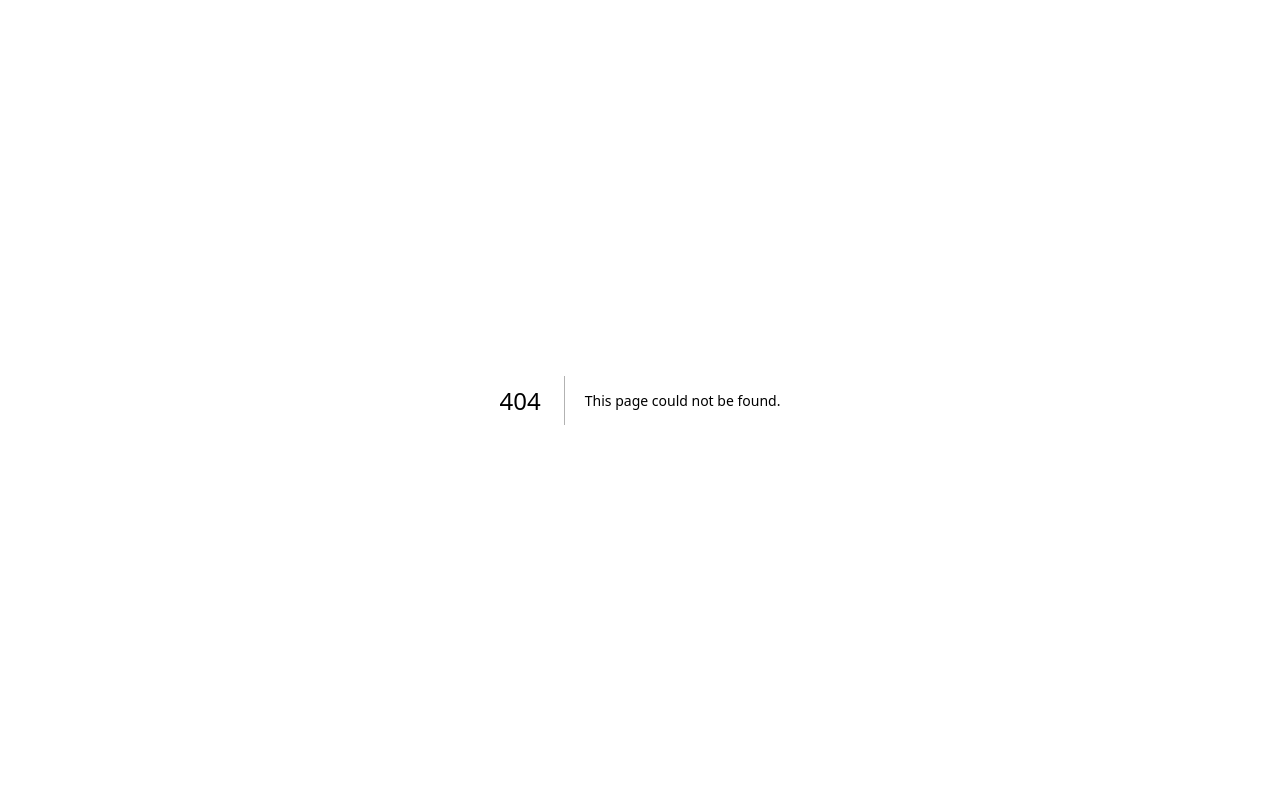
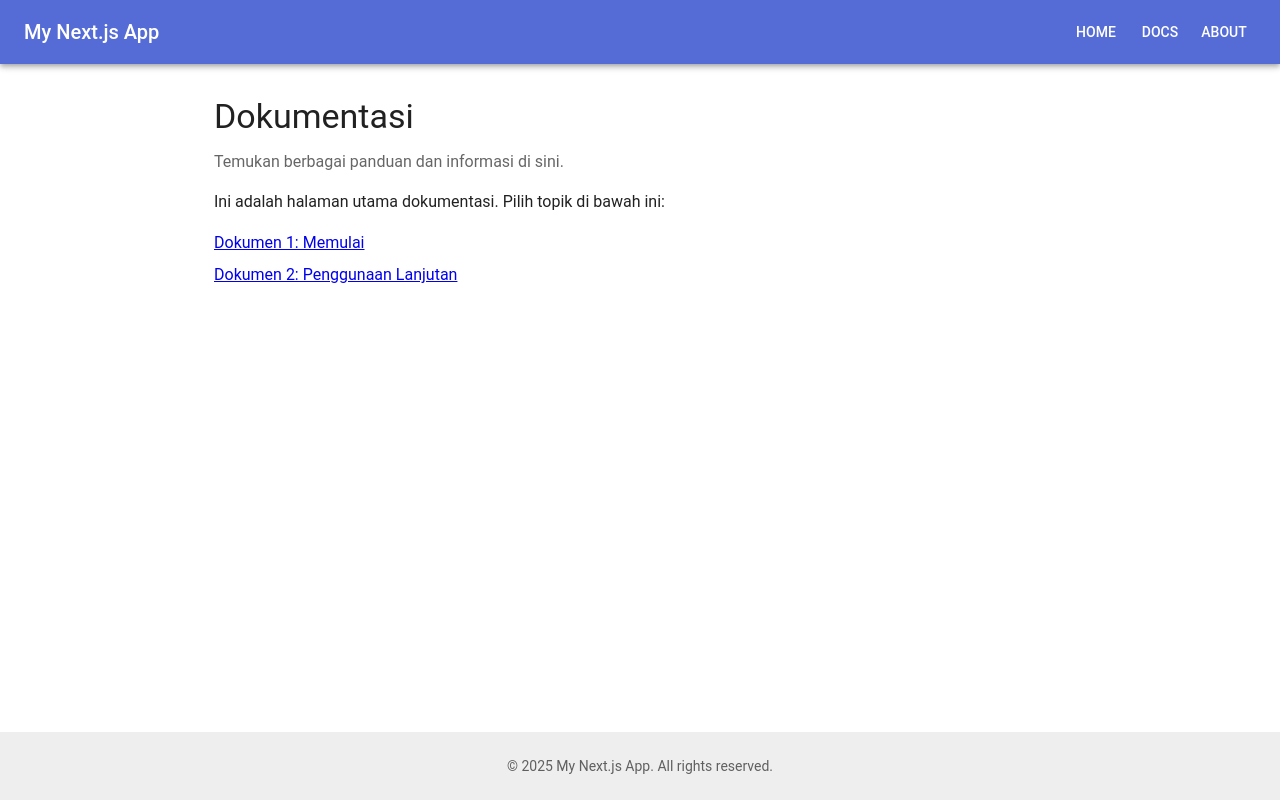
Before and after one commit to leotyps/mui-web, a Next.js app: page /docs in a window 1280 px wide. Before the commit this address had no page. Built offline with nearby package versions, Linux system fonts and the light colour scheme.

Commit message:
Create index.tsx

```diff
--- /dev/null
+++ b/src/pages/docs/index.tsx
@@ -0,0 +1,31 @@
+import * as React from 'react';
+import Typography from '@mui/material/Typography';
+import Layout from '@/components/Layout';
+import Link from 'next/link';
+import List from '@mui/material/List';
+import ListItem from '@mui/material/ListItem';
+import ListItemText from '@mui/material/ListItemText';
+
+const DocsPage: React.FC = () => {
+  return (
+    <Layout title="Dokumentasi" description="Temukan berbagai panduan dan informasi di sini.">
+      <Typography variant="body1" gutterBottom>
+        Ini adalah halaman utama dokumentasi. Pilih topik di bawah ini:
+      </Typography>
+      <List>
+        <ListItem disablePadding>
+          <Link href="/docs/1" passHref>
+            <ListItemText primary="Dokumen 1: Memulai" />
+          </Link>
+        </ListItem>
+        <ListItem disablePadding>
+          <Link href="/docs/2" passHref>
+            <ListItemText primary="Dokumen 2: Penggunaan Lanjutan" />
+          </Link>
+        </ListItem>
+      </List>
+    </Layout>
+  );
+};
+
+export default DocsPage;
```
